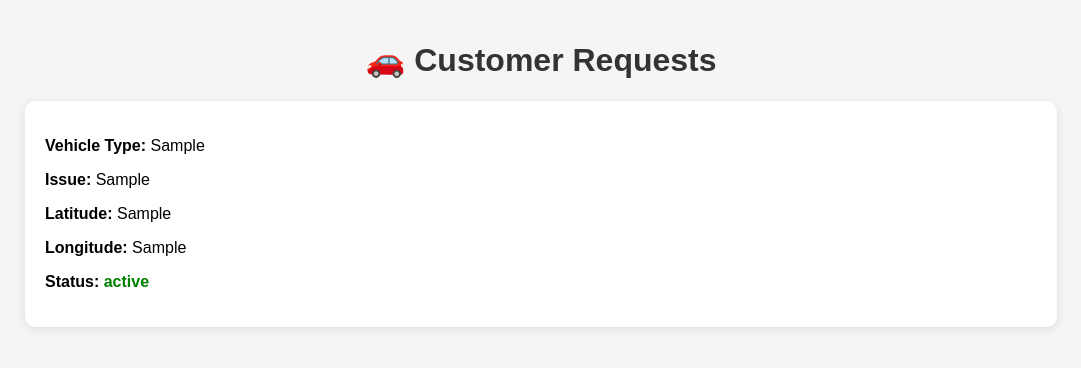
After one commit to Vedantkhandale/AutoRescue, a Flask app: template templates/view_requests.html in a window 1280 px wide. The commit adds this page. Shown: the top 368 px of the page, without its empty margins (99-1180 px from the left). Run offline with Flask 3, Linux system fonts and the light colour scheme; the template is opened without the code that fills it: values that come from a table or form of the project are taken from there, others are empty; tables that the repository leaves empty hold one stand-in row (values such as "Sample post").

Commit message:
changes files to connect data base

```diff
--- a/app.py
+++ b/app.py
@@ -2,6 +2,8 @@ from flask import Flask, render_template, request
 from config import Config
 from models.users import db, User
 from werkzeug.security import generate_password_hash, check_password_hash
+from models.request import ServiceRequest
+
 
 app = Flask(__name__)
 app.config.from_object(Config)
@@ -54,21 +56,48 @@ def login():
         if user and check_password_hash(user.password, password):
 
             if user.role == "customer":
-            return render_template("customer_dashboard.html")
+                return render_template("customer_dashboard.html")
 
             elif user.role == "mechanic":
-                return "Mechanic Dashboard"
+                return render_template("mechanic_dashboard.html")
 
             elif user.role == "admin":
-                return "Admin Dashboard"
+                return render_template("admin_dashboard.html")
 
         return "Invalid Email or Password"
 
     return render_template("login.html")
 
+@app.route("/request-mechanic", methods=["POST"])
+def request_mechanic():
 
-if __name__ == "__main__":
-    with app.app_context():
-        db.create_all()
+    vehicle_type = request.form["vehicle_type"]
+    issue_type = request.form["issue_type"]
+    latitude = request.form["latitude"]
+    longitude = request.form["longitude"]
+
+    new_request = ServiceRequest(
+        customer_id=1,
+        vehicle_type=vehicle_type,
+        issue_type=issue_type,
+        latitude=latitude,
+        longitude=longitude,
+        status="Pending"
+    )
+
+    db.session.add(new_request)
+    db.session.commit()
+
+    return "Mechanic Request Sent Successfully 🚗"
+
+@app.route("/view-requests")
+def view_requests():
+
+    requests = ServiceRequest.query.all()
+
+    return render_template(
+        "view_requests.html",
+        requests=requests
+    )
 
     app.run(debug=True)
--- /dev/null
+++ b/templates/view_requests.html
@@ -0,0 +1,92 @@
+<!DOCTYPE html>
+<html lang="en">
+<head>
+    <meta charset="UTF-8">
+    <title>Customer Requests</title>
+
+    <style>
+        body{
+            font-family: Arial, sans-serif;
+            background:#f5f5f5;
+            margin:0;
+            padding:20px;
+        }
+
+        h1{
+            text-align:center;
+            color:#333;
+        }
+
+        .card{
+            background:white;
+            padding:20px;
+            margin:15px auto;
+            width:80%;
+            border-radius:10px;
+            box-shadow:0 2px 10px rgba(0,0,0,0.1);
+        }
+
+        .status{
+            color:green;
+            font-weight:bold;
+        }
+
+        .empty{
+            text-align:center;
+            color:red;
+            font-size:18px;
+        }
+    </style>
+
+</head>
+<body>
+
+    <h1>🚗 Customer Requests</h1>
+
+    {% if requests %}
+
+        {% for request in requests %}
+
+        <div class="card">
+
+            <p>
+                <strong>Vehicle Type:</strong>
+                {{ request.vehicle_type }}
+            </p>
+
+            <p>
+                <strong>Issue:</strong>
+                {{ request.issue_type }}
+            </p>
+
+            <p>
+                <strong>Latitude:</strong>
+                {{ request.latitude }}
+            </p>
+
+            <p>
+                <strong>Longitude:</strong>
+                {{ request.longitude }}
+            </p>
+
+            <p>
+                <strong>Status:</strong>
+                <span class="status">
+                    {{ request.status }}
+                </span>
+            </p>
+
+        </div>
+
+        {% endfor %}
+
+    {% else %}
+
+        <p class="empty">
+            No Customer Requests Found
+        </p>
+
+    {% endif %}
+
+</body>
+</html>
```
Also changed, not shown: models/mechanic.py (added, +19 -0 lines), models/request.py (added, +19 -0 lines), templates/customer_dashboard.html (+27 -14 lines), templates/mechanic_dashboard.html (added, +15 -0 lines).
